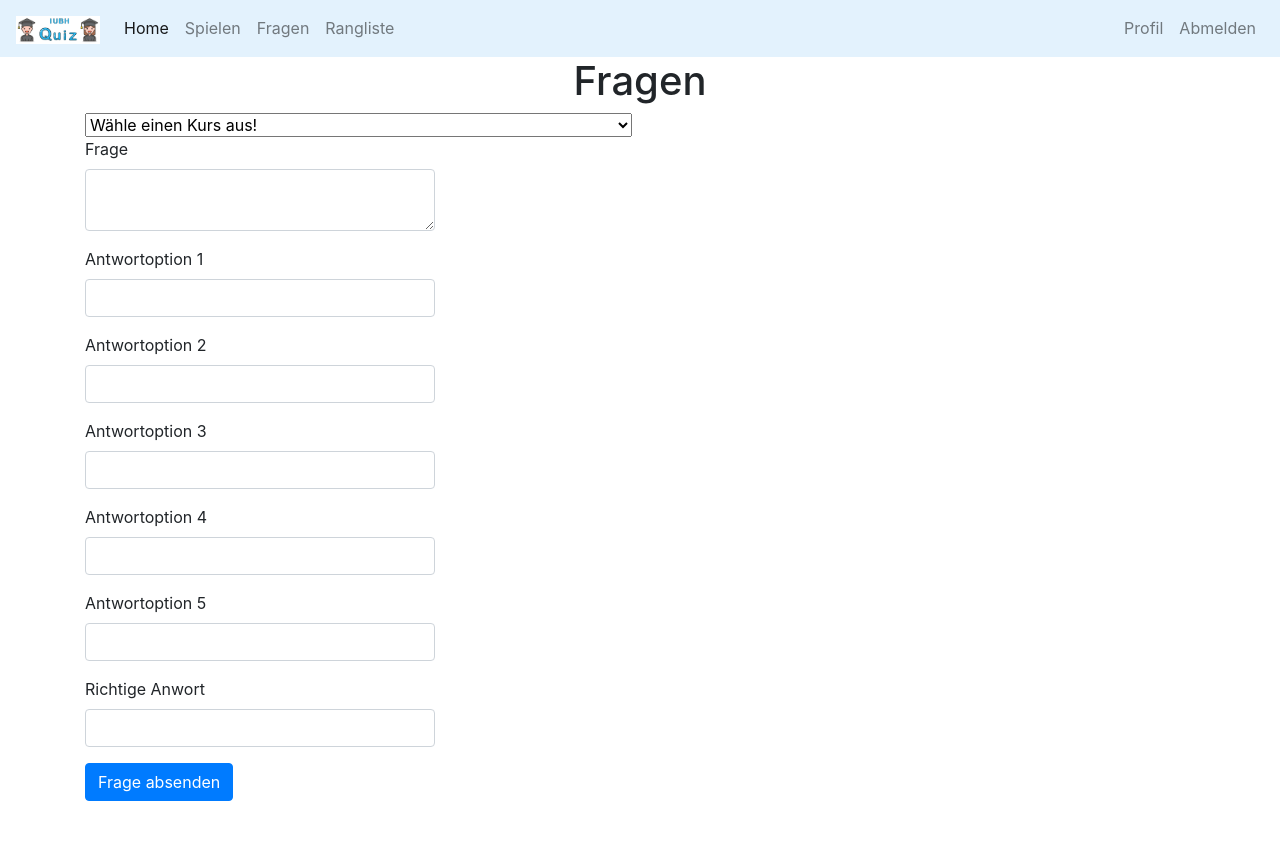
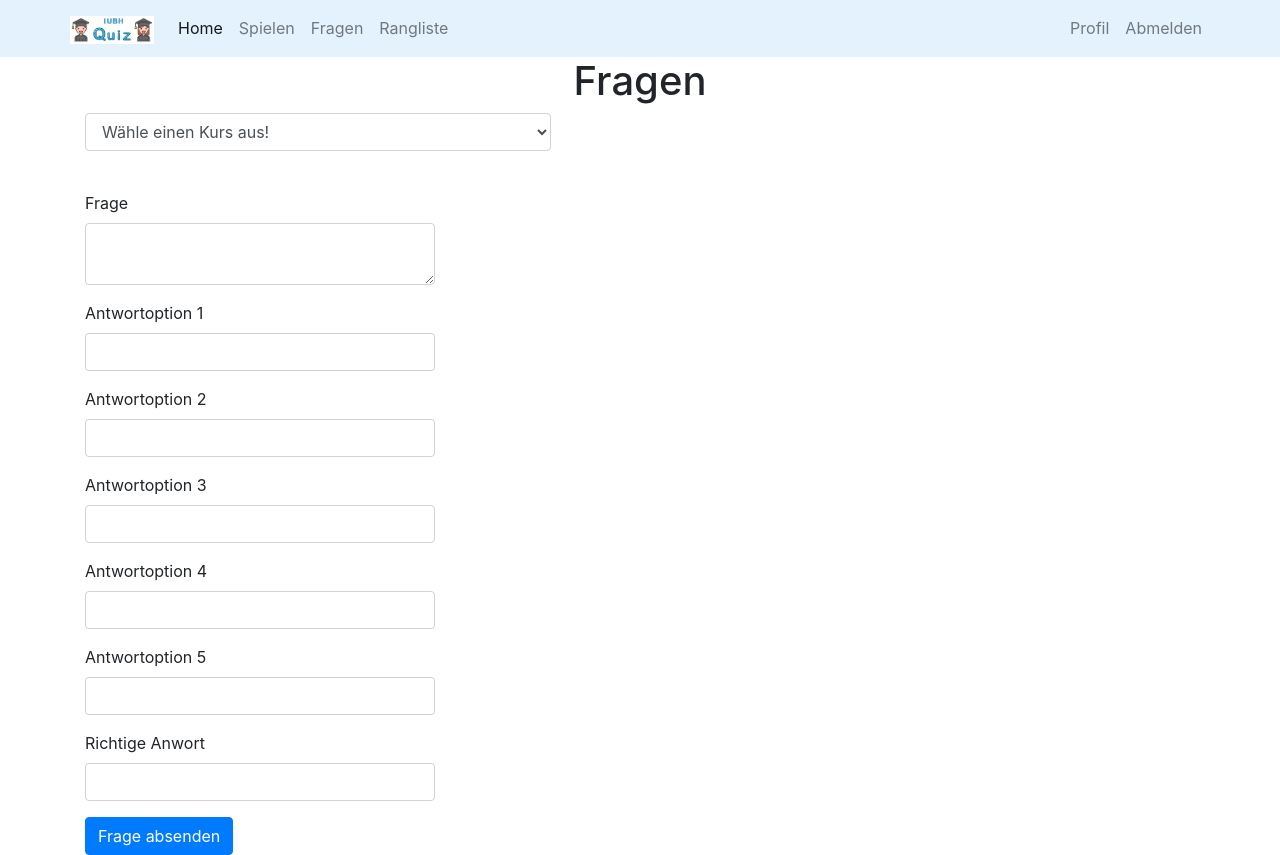
Before and after one commit to ISEF-Online-Quizsystem/Online-Quizsystem, a Flask app: page /questions in a window 1280 px wide. Before the commit the page ends 801 px from the top, so only its background shows below. Run offline with Flask 2, Linux system fonts and the light colour scheme; the visitor is signed in with stand-in values (Sample User, id 1); data comes from the database, SQL or seed files in the repository; some libraries are stand-ins or nearby versions.

Commit message:
small fixes on base.html and questions.html

```diff
--- a/app/templates/base.html
+++ b/app/templates/base.html
@@ -21,7 +21,8 @@
     </head>
     <body>
         {% block navbar %}
-            <nav class="navbar navbar-expand-lg navbar-light" style="background-color: #e3f2fd;">
+            <nav class="navbar navbar-expand navbar-light" style="background-color: #e3f2fd;">
+            <div class="container">
                 <a class="navbar-brand" href="{{ url_for('index') }}"><img height="28" alt="Logo" src={{ url_for('static', filename='/img/brand.png') }} /></a>
                 <button class="navbar-toggler" type="button" data-toggle="collapse" data-target="#navbarSupportedContent" aria-controls="navbarSupportedContent" aria-expanded="false" aria-label="Toggle navigation">
                     <span class="navbar-toggler-icon"></span>
@@ -42,6 +43,7 @@
                             {% endif %}
                         </ul>
                     </div>
+            </div>
             </nav>
         {% endblock %}
 
--- a/app/templates/questions.html
+++ b/app/templates/questions.html
@@ -3,8 +3,8 @@
 
 {% block app_content %}
     <h1 class="text-center">Fragen</h1>
-
-    <select name="Modulauswahl">
+    <div class="form-group">
+        <select class="form-control" name="Modulauswahl" style="width: 42%">
             <option>Wähle einen Kurs aus!</option>
             <option>Grundlagen der industriellen Softwaretechnik (IGIS01)</option>
             <option>Mathematik Grundlagen I (IMT101)</option>
@@ -13,6 +13,7 @@
             <option>Betriebswirtschaftslehre (BBWL-01)</option>
             <option>Einführung in das wissenschaftliche Arbeiten (DLBWIR-01)</option>
          </select>
+    </div>
     <br>
     <div class="row">
         <div class="col-md-4">
```
Lines whose indentation alone changed are shown as unchanged.
